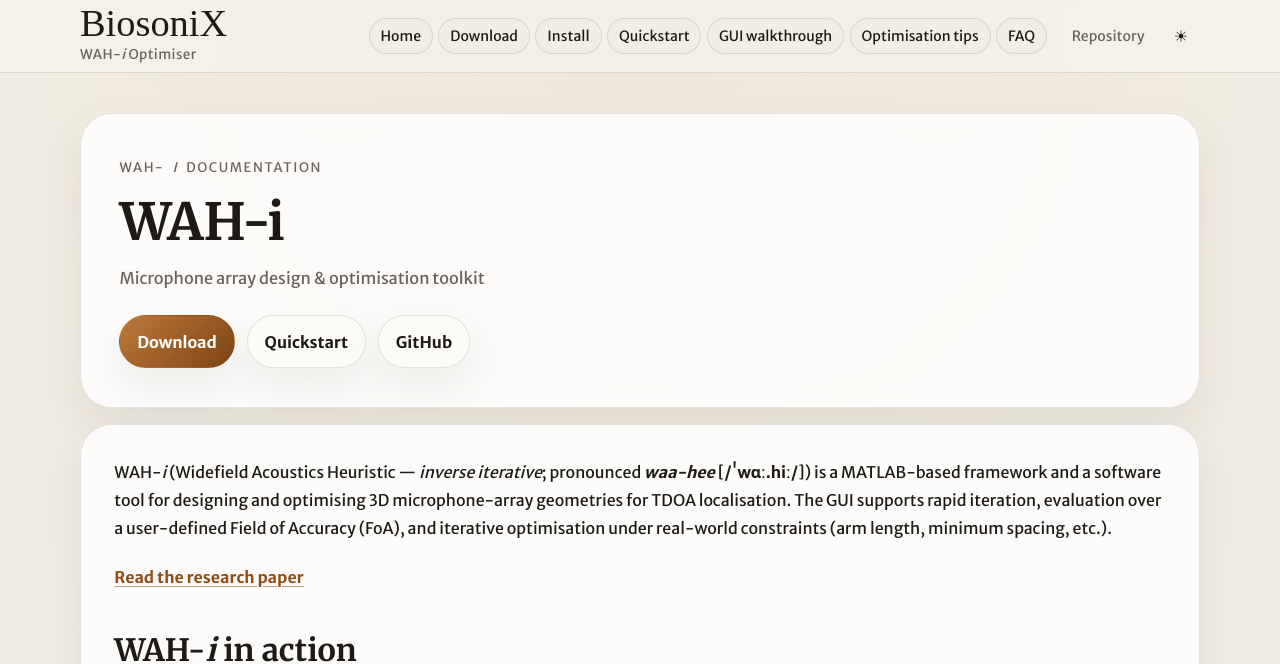
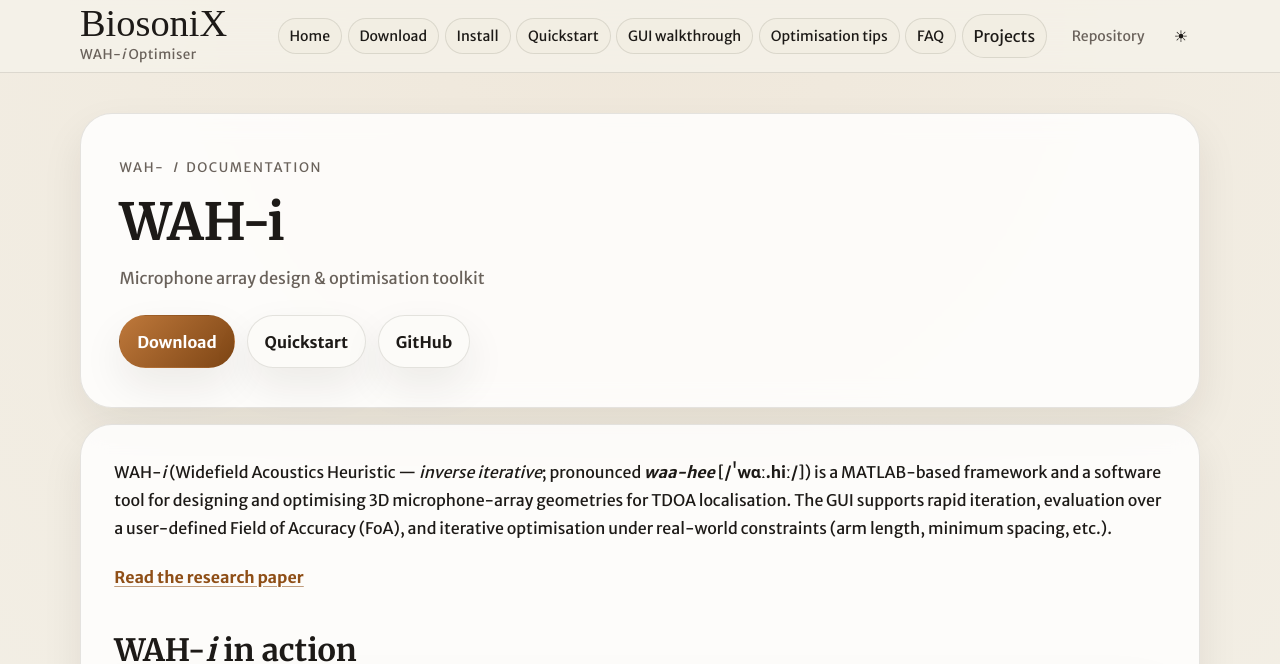
Before and after one commit to raviumadi/WAHi-Optimiser, a Jekyll site: the page built from docs/index.md, in a window 1280 px wide. Shown: the top 664 px of the page. Built offline with Jekyll 4.4.1, drawn with Linux system fonts in a browser that asks for light colours; some web fonts are replaced; grey boxes are pictures that could not be loaded.

Commit message:
added projects menu

```diff
--- a/docs/_includes/nav.html
+++ b/docs/_includes/nav.html
@@ -13,6 +13,16 @@
       <div class="site-nav__primary">
         {% for item in site.data.nav %}
           {% assign is_active = page.url == item.url %}
+          {% if item.children %}
+            <details class="nav-dropdown{% if is_active %} is-active{% endif %}">
+              <summary>{{ item.title }}</summary>
+              <div class="nav-dropdown__menu">
+                {% for child in item.children %}
+                  <a href="{% if child.url contains 'http' %}{{ child.url }}{% else %}{{ child.url | relative_url }}{% endif %}"{% if child.external %} target="_blank" rel="noreferrer"{% endif %}>{% if child.class %}<span class="{{ child.class }}">{{ child.title }}</span>{% else %}{{ child.title }}{% endif %}</a>
+                {% endfor %}
+              </div>
+            </details>
+          {% else %}
             <a
               class="site-nav__link{% if is_active %} is-active{% endif %}"
               href="{% if item.url contains 'http' %}{{ item.url }}{% else %}{{ item.url | relative_url }}{% endif %}"
@@ -20,6 +30,7 @@
             >
               {{ item.title }}
             </a>
+          {% endif %}
         {% endfor %}
       </div>
 
--- a/docs/assets/css/style.scss
+++ b/docs/assets/css/style.scss
@@ -277,6 +277,68 @@
   font-size: 0.88rem;
   line-height: 1.15;
   white-space: nowrap;
+}
+
+.nav-dropdown {
+  position: relative;
+}
+
+.nav-dropdown > summary {
+  display: inline-flex;
+  align-items: center;
+  justify-content: center;
+  min-height: 36px;
+  padding: 0.42rem 0.68rem;
+  border-radius: 999px;
+  color: var(--text);
+  border: 1px solid transparent;
+  cursor: pointer;
+  list-style: none;
+  white-space: nowrap;
+}
+
+.nav-dropdown > summary::-webkit-details-marker {
+  display: none;
+}
+
+.nav-dropdown > summary:hover,
+.nav-dropdown[open] > summary,
+.nav-dropdown.is-active > summary {
+  background: color-mix(in srgb, var(--surface-soft) 88%, transparent);
+  border-color: var(--line);
+}
+
+.nav-dropdown__menu {
+  position: absolute;
+  top: calc(100% + 0.55rem);
+  left: 0;
+  min-width: 240px;
+  display: grid;
+  gap: 0.15rem;
+  padding: 0.55rem;
+  background: var(--surface-solid);
+  border: 1px solid var(--line);
+  border-radius: var(--radius-lg);
+  box-shadow: var(--shadow-card);
+  z-index: 20;
+}
+
+.nav-dropdown__menu a {
+  padding: 0.7rem 0.8rem;
+  border-radius: 0.85rem;
+  color: var(--text);
+  text-decoration: none;
+}
+
+.nav-dropdown__menu a:hover {
+  background: color-mix(in srgb, var(--surface-soft) 88%, transparent);
+}
+
+.nav-project-rubat {
+  font-family: "Smokum", serif;
+  font-size: 1.2rem;
+  line-height: 1;
+  letter-spacing: 0.03em;
 }
 
 .site-nav__link:hover,
@@ -592,10 +654,17 @@
   }
 
   .site-nav__link,
+  .nav-dropdown > summary,
   .site-nav__utility,
   .theme-toggle {
     width: 100%;
     justify-content: flex-start;
+  }
+
+  .nav-dropdown__menu {
+    position: static;
+    min-width: 0;
+    margin-top: 0.4rem;
   }
 
   .site-footer__grid {
```
Also changed, not shown: docs/_data/nav.yml (+19 -0 lines). Lines whose indentation alone changed are shown as unchanged.
